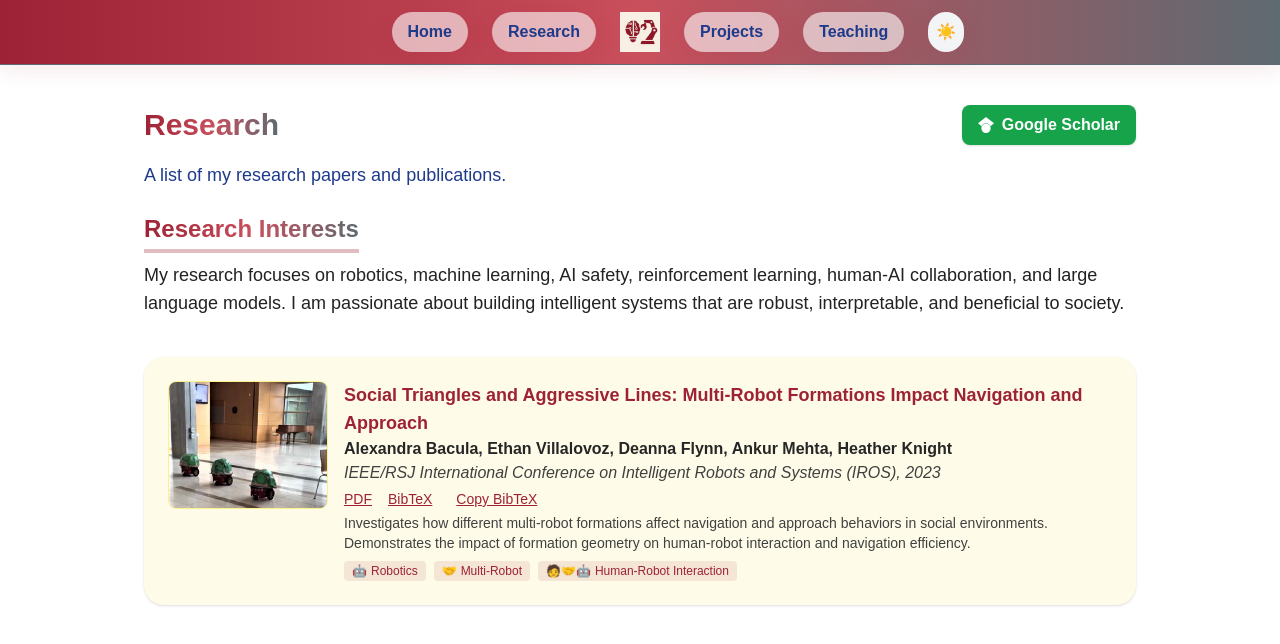
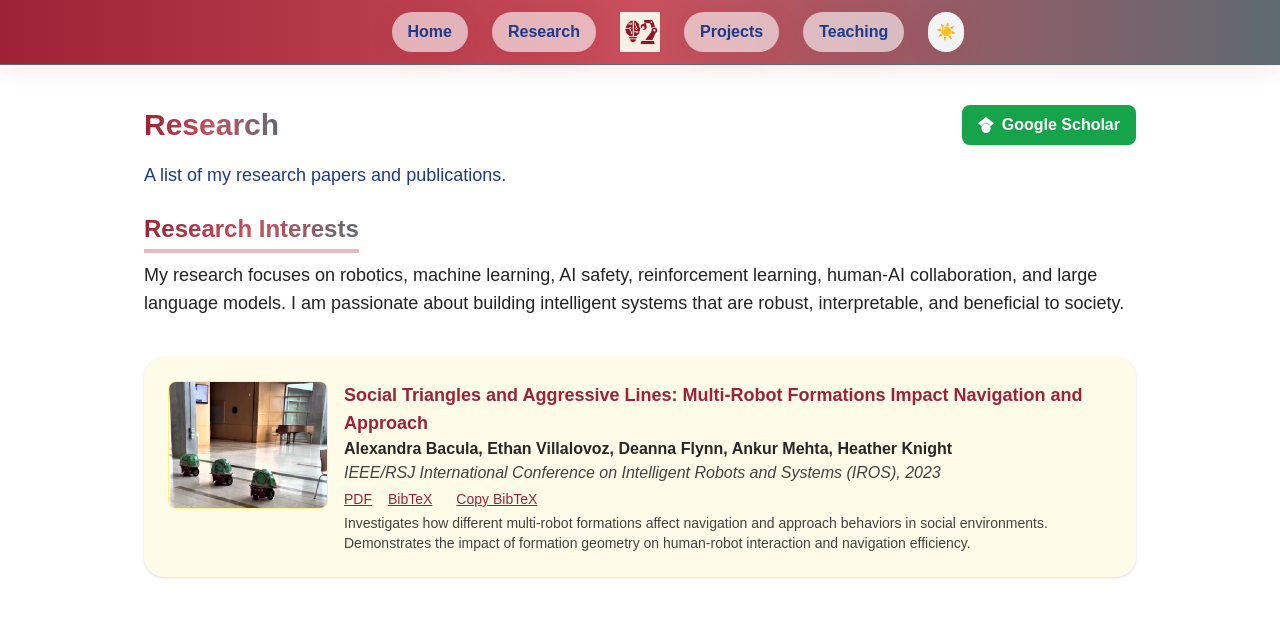
Before and after one commit to ethanvillalovoz/ethanvillalovoz.github.io, a Next.js app: page /research in a window 1280 px wide. Shown: the top 644 px of the page. Built offline with nearby package versions, Linux system fonts and the light colour scheme.

Commit message:
Took away tags

```diff
--- a/src/app/research/page.tsx
+++ b/src/app/research/page.tsx
@@ -181,7 +181,7 @@ export default function ResearchPage() {
 									{paper.description}
 								</div>
 								{/* Tags with icons */}
-								{paper.tags && (
+								{/* {paper.tags && (
 									<div className="mt-2 flex flex-wrap gap-2">
 										{paper.tags.map((tag) => (
 											<span
@@ -193,7 +193,7 @@ export default function ResearchPage() {
 											</span>
 										))}
 									</div>
-								)}
+								)} */}
 							</div>
 						</motion.article>
                     ))}
```
